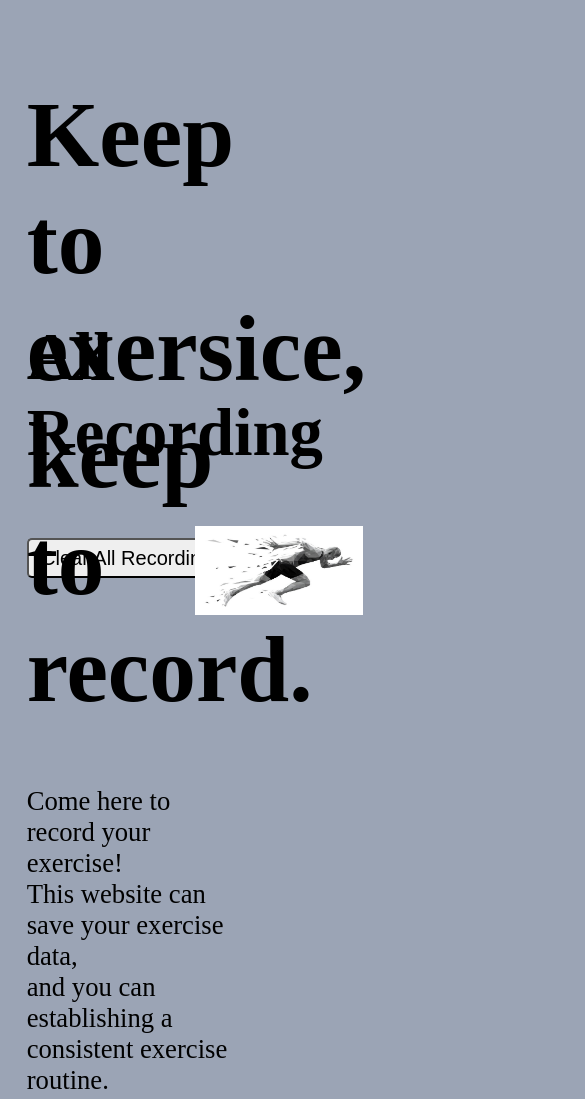
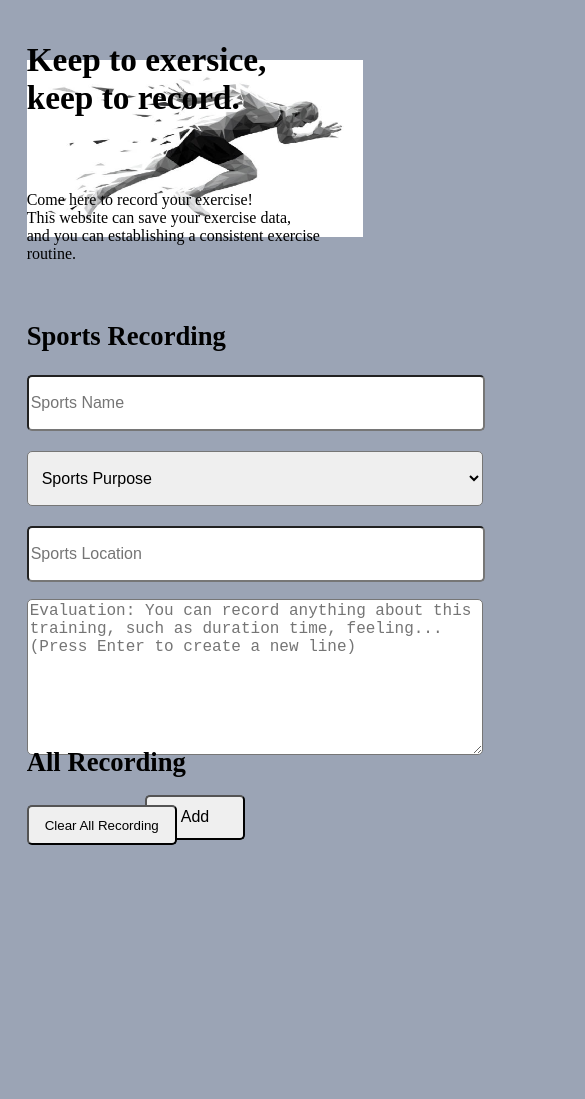
Before and after one commit to KurtLu42/kolu5610-tracker, a website: page public/index.html in a window 390 px wide. Shown: the top 1099 px of the page, 585 px wide, since content can reach past the window. After the commit the page ends 945 px from the top, so only its background shows below. Drawn offline with Linux system fonts and the light colour scheme.

Commit message:
Response to mobile version

```diff
--- a/public/index.html
+++ b/public/index.html
@@ -16,6 +16,8 @@
                 Keep to exersice,<br>
                 keep to record.
             </h1>
+            <br>
+            <br>
             <p id="webDescription">
                 Come here to record your exercise! <br>
                 This website can save your exercise data, <br>
@@ -33,7 +35,8 @@
             <div class="enterSelect">
                 <input type="text" id="sportsName" placeholder="Sports Name">
 
-                <select id="sportPurpose">
+                <select id="sportPurpose" placeholder="Sports Purpose">
+                    <option id="selection1">Sports Purpose</option>
                     <option valus="option1">Improving cardiovascular function</option>
                     <option valus="option2">Improving endurance</option>
                     <option valus="option3">Improving body posture</option>
--- a/public/style.css
+++ b/public/style.css
@@ -1,3 +1,4 @@
+/*desktop*/
 html {
     background-color: rgb(155, 164, 181);
 }
@@ -68,6 +69,10 @@ html {
       padding: 10px;
       width: 200px;
       margin-bottom: 10px;
+    }
+
+    #selection1{
+      color: gray;
     }
 
     #location {
@@ -163,3 +168,234 @@ html {
   width: 400px;
   display: flex;
 }
+
+
+
+
+
+
+
+
+
+
+
+
+
+
+
+
+
+
+
+
+
+
+
+
+
+
+
+
+
+
+
+
+
+
+
+
+
+
+
+
+
+
+
+
+
+
+
+
+
+
+
+
+/*Phone*/
+@media (max-width: 800px) {
+
+
+.container {
+  margin-top: 5%;
+  margin-bottom: 5%;
+  width:auto;
+  margin-left: 5%;
+  margin-right: 5%;
+  display: grid;
+  grid-template-columns: 1fr 1fr 1fr;
+  grid-template-rows: 0.5fr 1fr 1fr;
+  grid-auto-columns: 1fr;
+  gap: 20px 20px;
+  grid-auto-flow: row;
+}
+
+.Title {
+  /* border:1px solid rgb(0,0,0); */
+  grid-area: 1 / 1 / 2 / 4;
+  z-index: 2;
+}
+#mainTitle {
+  font-size: 25pt;
+}
+#webDescription {
+  font-size: 12pt;
+}
+
+.homePage {
+  /* border:1px solid rgb(255, 0, 0); */
+  grid-area: 1 / 1 / 2 / 4;
+  background-image: url("run.png");
+  border-radius: 0%;
+  background-repeat: no-repeat;
+  background-size: 100% auto;
+  background-position: center right;
+  z-index: 1;
+}
+
+.userInput {
+  /*border:1px solid rgb(0,0,0); */
+  grid-area: 2 / 1 / 5 / 4;
+}
+#userInputTitle{
+  font-size: 20pt;
+}
+
+  #sportsName {
+    margin-bottom: 20px;
+    border-radius: 5px;
+    width: 450px;
+    height: 50px;
+    font-size: 12pt;
+  }
+
+  #sportPurpose{
+    margin-bottom: 20px;
+    float: left;
+    width: 456px;
+    height: 55px;
+    font-size: 12pt;
+    border-radius: 5px;
+  }
+
+  select{
+    padding: 10px;
+    width: 200px;
+    margin-bottom: 20px;
+  }
+
+  #selection1{
+    color: gray;
+   }
+
+  #location {
+    margin-bottom: -20px;
+    text-align: flex-start;
+    border-radius: 5px;
+    width: 450px;
+    height: 50px;
+    font-size: 12pt;
+  }
+
+  textarea{
+    text-align: flex-start;
+    justify-content: flex-start;
+    border-radius: 5px;
+    width: 450px;
+    height: 150px;
+    font-size: 12pt;
+  }
+
+
+  .add {
+    display: flex;
+    justify-content: center;
+    align-items: center;
+
+  }
+  .add button {
+    border-radius: 5px;
+      width: 100px;
+      height: 45px;
+      font-size: 12pt;
+  }
+
+    #button {
+      padding: 10px 20px;
+    }
+
+.recording {
+  /*border:1px solid rgb(0,0,0); */
+  grid-area: 3 / 1 / 4 / 4;
+  position: absolute;
+  margin-top: 180%;
+  width: 88%;
+}
+
+  #allRecordingTitle{
+    font-size: 20pt;
+  }
+
+  #clearAllRecord{
+    border-radius: 5px;
+    width: 150px;
+    height: 40px;
+    font-size: 10pt;
+  }
+
+  #list{
+    width: 300px;
+    font-size: 12pt;
+    margin-bottom: 100px;
+  }
+
+  .detailButton{
+    border-radius: 5px;
+    width: 100px;
+    height: 40px;
+    font-size: 10pt;
+  }
+
+  .backButton{
+    border-radius: 5px;
+    width: 100px;
+    height: 40px;
+    font-size: 10pt;
+  }
+
+
+.allInformation {
+  display:contents;
+}
+
+.lastTwo{
+margin-left: 0px;
+}
+
+.firstTwo{
+width: 290px;
+flex-wrap: nowrap;
+display: flex;
+flex-direction: column;
+
+}
+
+.firstTwo p{
+width: 400px;
+display: flex;
+}
+
+
+.lastTwo{
+  width: 400px;
+  overflow-wrap: break-word;
+}
+}
```
Also changed, not shown: README.md.
